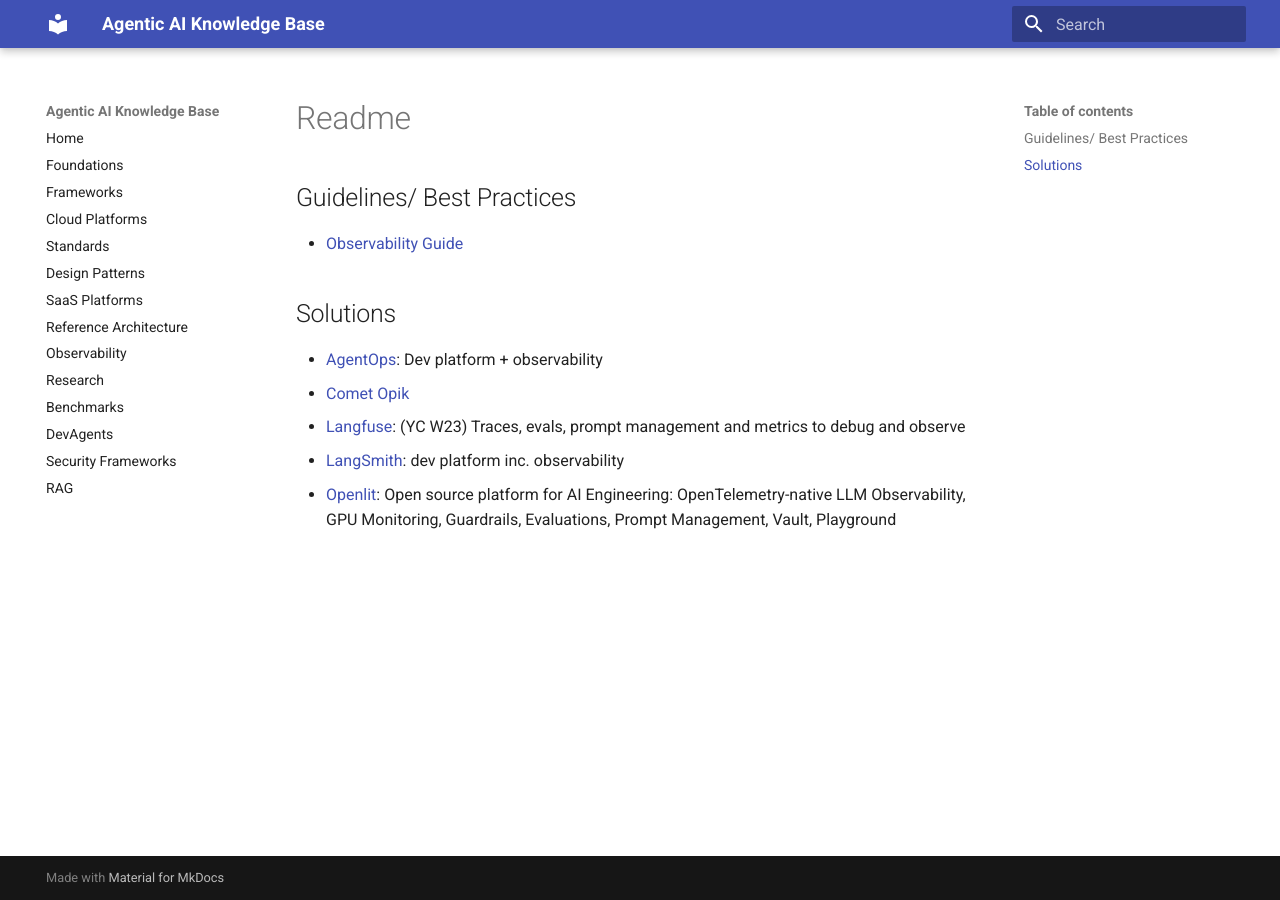
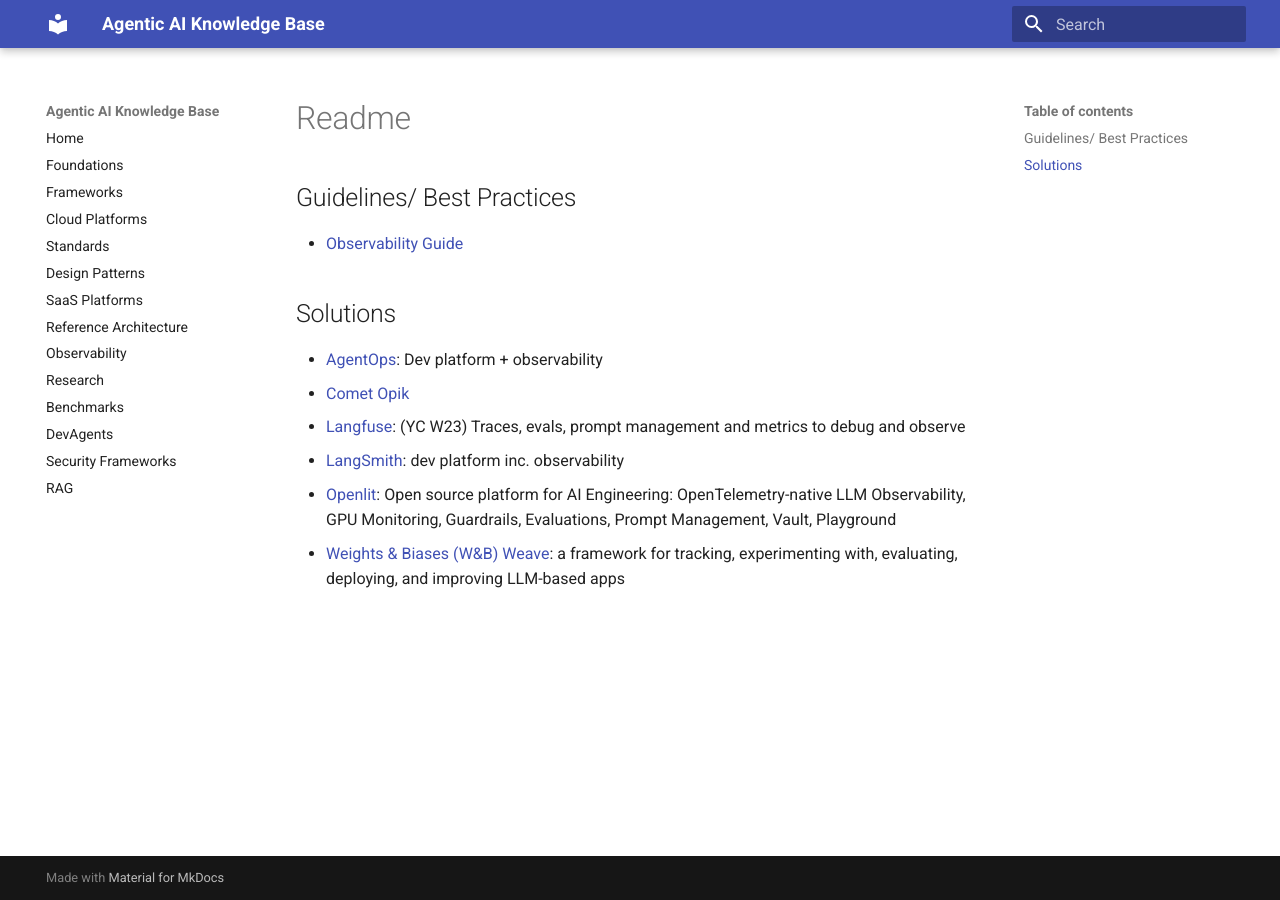
Before and after one commit to ankurkumarz/agentic-ai-knowledge-base, an MkDocs documentation site: the page built from docs/Observability/Readme.md, in a window 1280 px wide. Built offline with MkDocs 1.6.1 and Material for MkDocs 9.7.7, drawn with Linux system fonts in a browser that asks for light colours.

Commit message:
Update Readme.md

```diff
--- a/docs/Observability/Readme.md
+++ b/docs/Observability/Readme.md
@@ -10,3 +10,4 @@
 - [Langfuse](https://langfuse.com/): (YC W23) Traces, evals, prompt management and metrics to debug and observe
 - [LangSmith](https://www.langchain.com/langsmith): dev platform inc. observability
 - [Openlit](https://openlit.io/): Open source platform for AI Engineering: OpenTelemetry-native LLM Observability, GPU Monitoring, Guardrails, Evaluations, Prompt Management, Vault, Playground
+- [Weights & Biases (W&B) Weave](https://weave-docs.wandb.ai/): a framework for tracking, experimenting with, evaluating, deploying, and improving LLM-based apps
```
